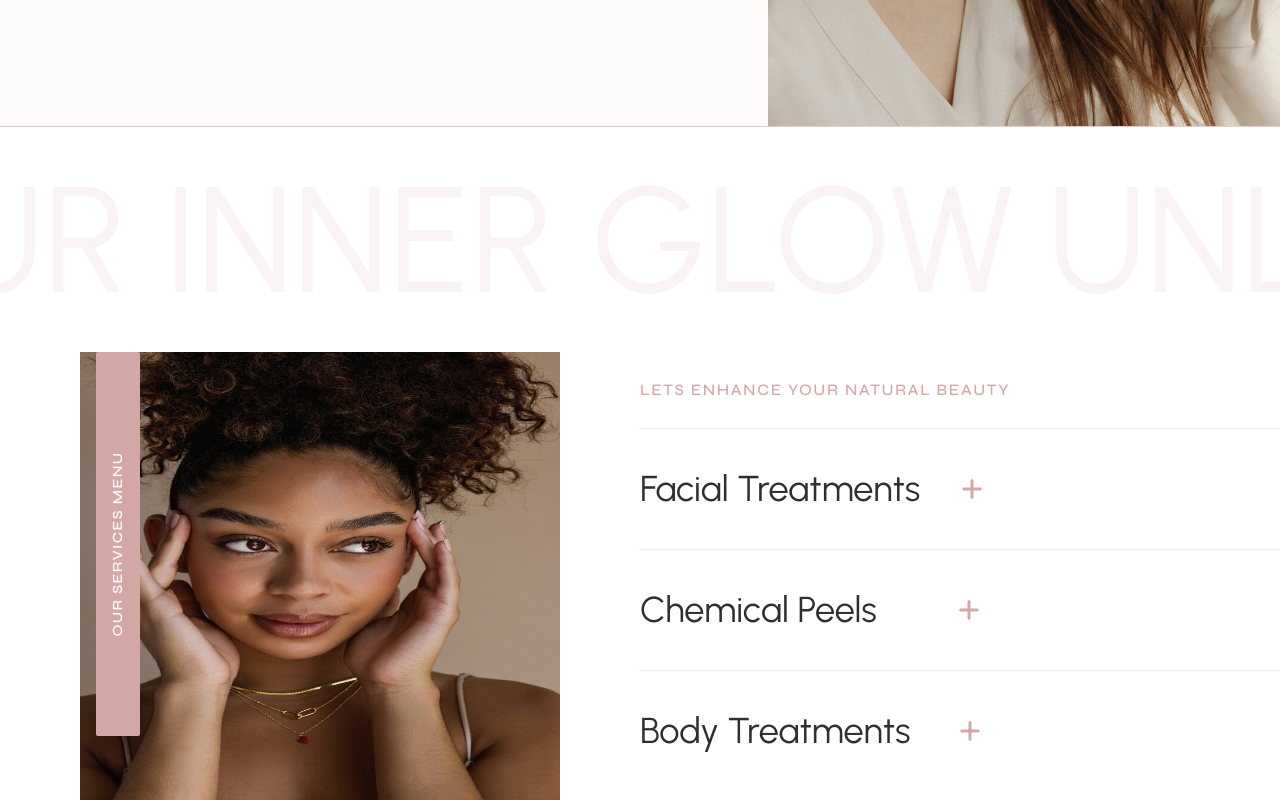
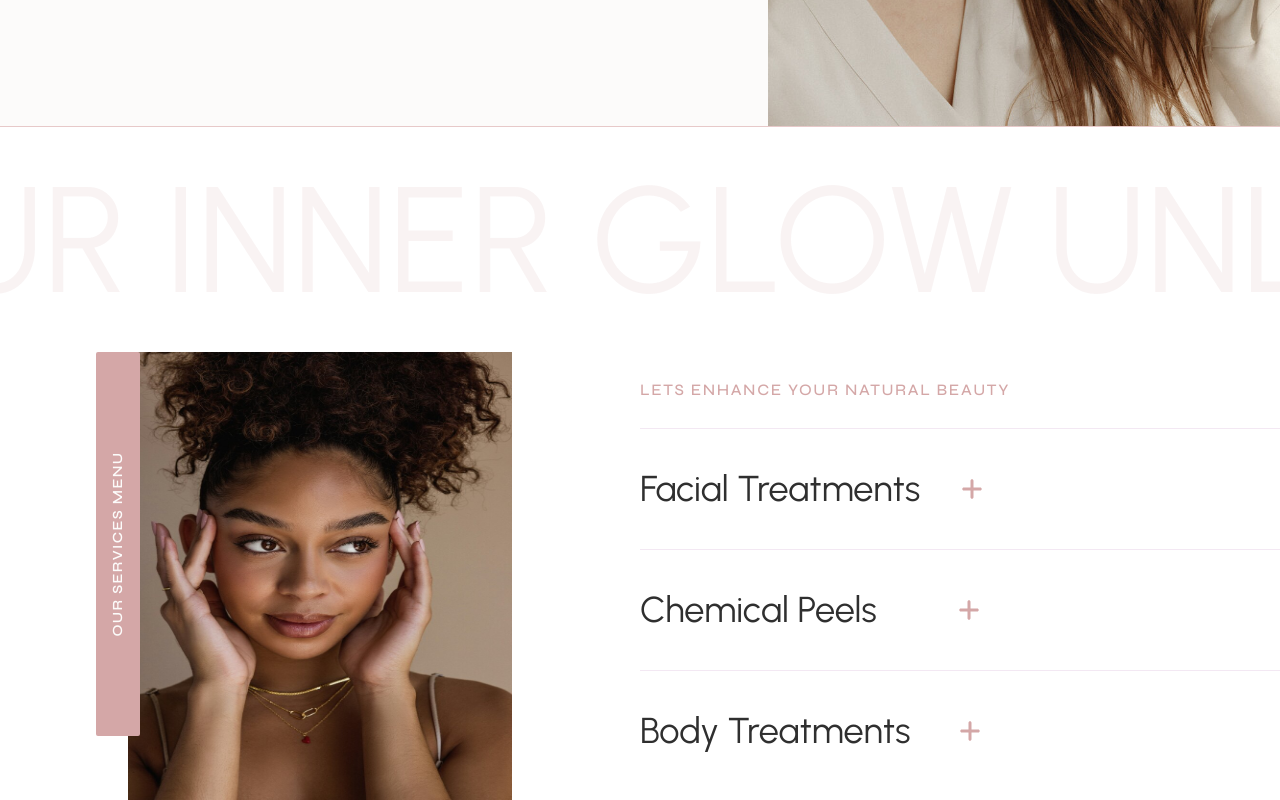
Before and after one commit to ABIGAILMOJUME/Navia-skin, a React (Vite) app: page / in a window 1280 px wide. Shown: the part 770-1570 px from the top of the page. Built offline with nearby package versions, Linux system fonts and the light colour scheme.

Commit message:
updated margin

```diff
--- a/src/Components/Navbar.jsx
+++ b/src/Components/Navbar.jsx
@@ -42,7 +42,7 @@ const Navbar = () => {
                 <li className="p-4 transition ease-in-out delay-300 hover:text-pink-two border-b border-pink-one"><a href="">ABOUT</a></li>
                 <li className="p-4 transition ease-in-out delay-300 hover:text-pink-two border-b border-pink-one"><a href="">SERVICES</a></li>
                 <li className="p-4 transition ease-in-out delay-300 hover:text-pink-two border-b border-pink-one"><a href="">SHOP</a></li>
-                <li className="p-4 transition ease-in-out delay-300 hover:text-pink-two"><a href=""></a>CONTACT</li>
+                <li className="p-4 transition ease-in-out delay-300 hover:text-pink-two"><a href="">CONTACT</a></li>
                     </ul>
                 </div>
         </div>
--- a/src/Components/Servicesmenu.jsx
+++ b/src/Components/Servicesmenu.jsx
@@ -12,7 +12,7 @@ const Servicesmenu = () => {
           </h4>
           <div>
             <img
-              className="flex md:h-hero w-full px-20 lg:h-hero mx-auto "
+              className="flex md:h-hero w-full sm:px-10 md:px-20 lg:px-32 lg:h-hero mx-auto "
               src={afrowoman}
               alt="afro"
             />
@@ -21,7 +21,7 @@ const Servicesmenu = () => {
 
         <div className="lg:w-1/2 flex flex-col mx-auto">
           <h4 className="text-one border-b border-pink-one py-6">
-            LETS ENHANCE YOUR NATURAL BEAUTY{" "}
+            LETS ENHANCE YOUR NATURAL BEAUTY
           </h4>
           <h4 className="flex transition ease-in-out delay-500 font-urbanist text-center md:text-left text-4xl sm:leading-8 md:leading-10 text-grey-two hover:text-pink-three py-10 border-b border-pink-one">
             Facial Treatments <a href=""></a>
```
